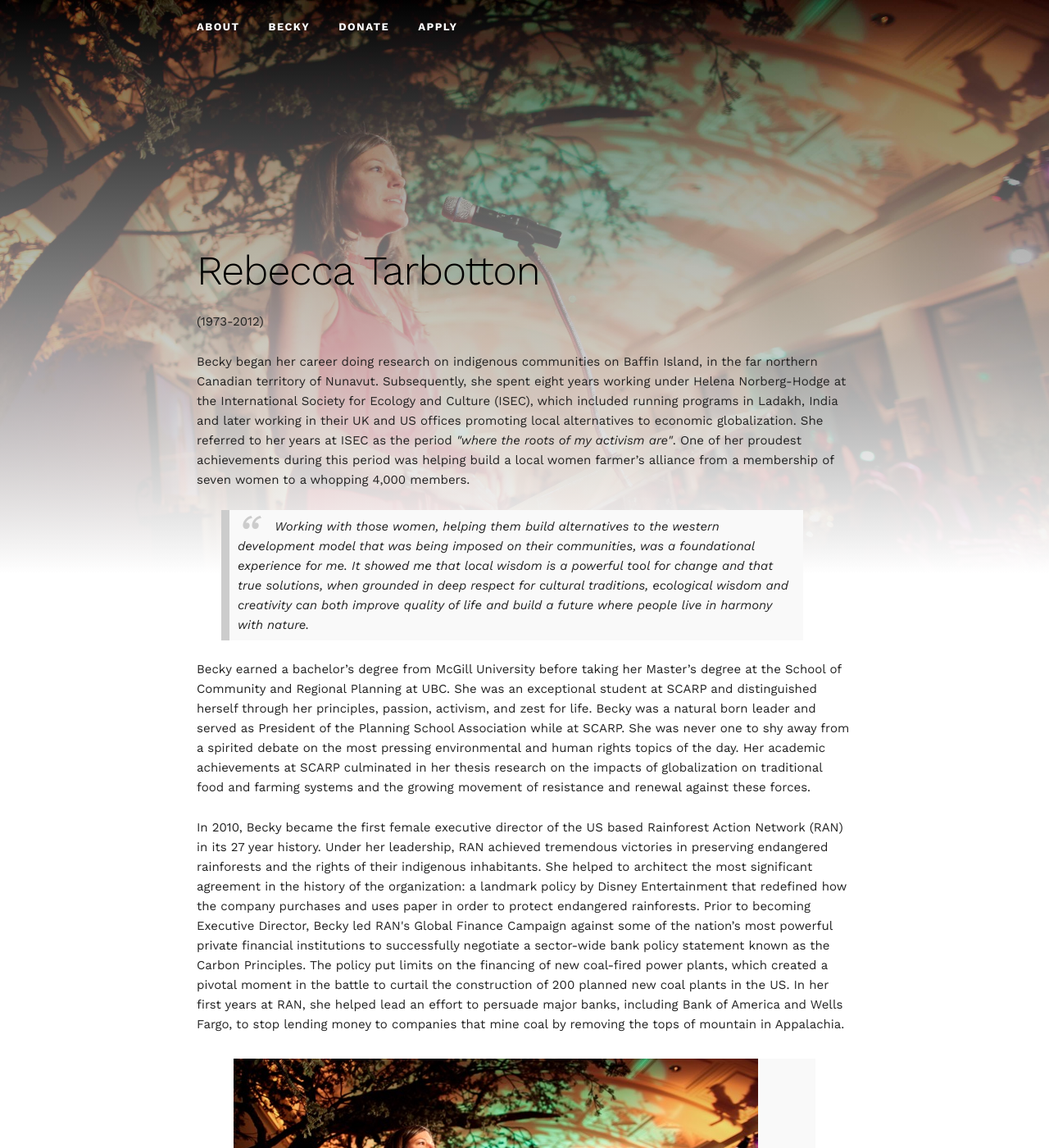
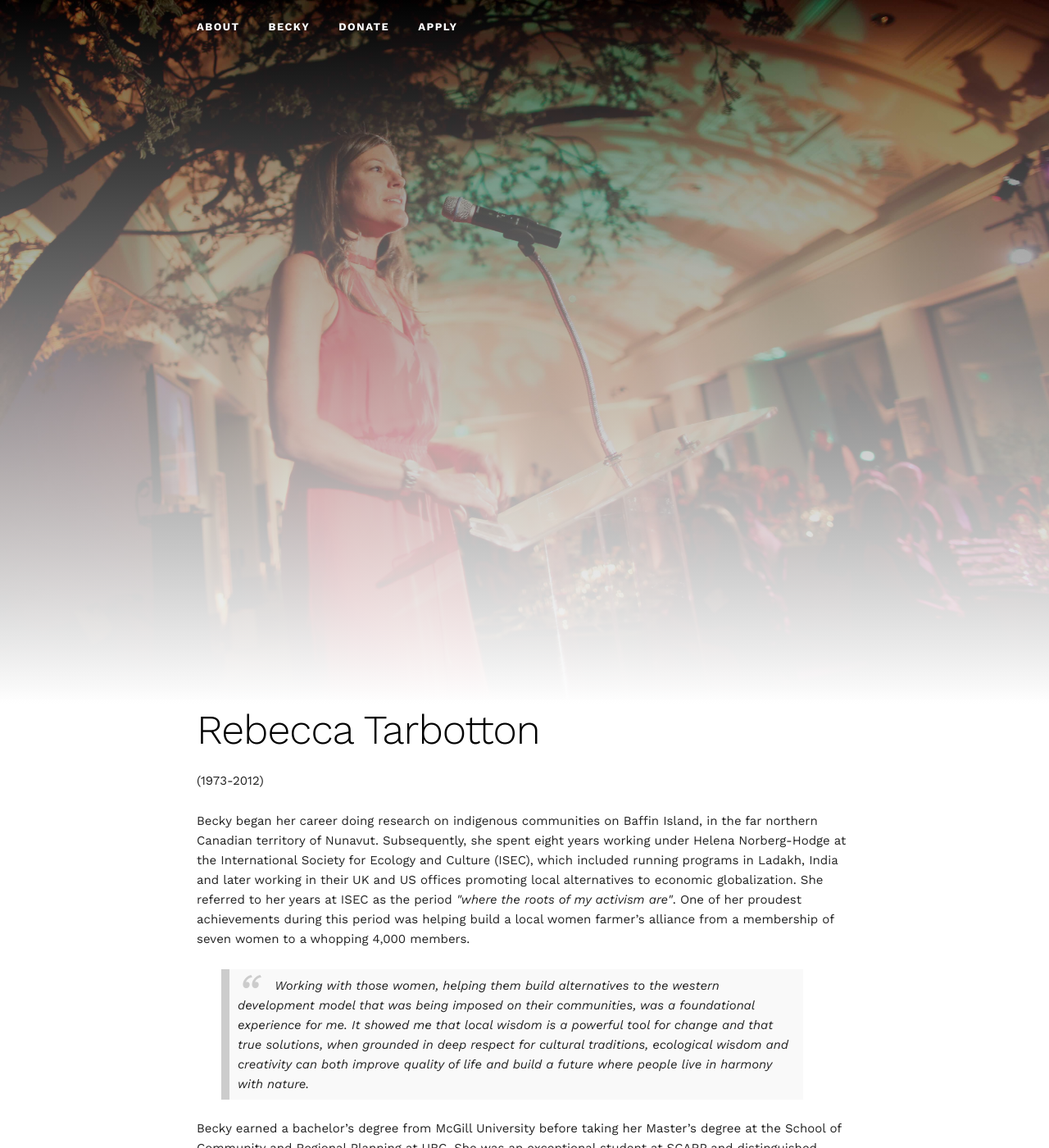
Before and after one commit to tsunamiCam/cameron-personal, a Jekyll site: the page built from becky/index.html, in a window 1280 px wide and 1400 px high. Shown: the whole window at 82% size. Built offline with Jekyll 4.4.1, drawn with Linux system fonts in a browser that asks for light colours; nearby versions of some CDN libraries.

Commit message:
Updated becky/scholarship page header so that flickity and youtube work properly. For some reason when the background height is specified youtube and flickity do not function corectly.  I fixed this by using an inline image in place of a background image for the header of the page

```diff
--- a/_layouts/default.html
+++ b/_layouts/default.html
@@ -6,9 +6,18 @@
 
   <body class="skin-default">
 
+
+
     <div class="page-content">
 
-      {% include navbar.html %}
+
+      <div class="pickgradient">
+
+       {% include navbar.html %}
+        <img src="../images/revel-20-fullsize.jpg" id="bg" alt=""/>
+      </div>
+
+
 
       <div class="container">
         <div class="twelve columns">
--- a/becky/index.html
+++ b/becky/index.html
@@ -1,6 +1,8 @@
 ---
 layout: default
 ---
+
+
 
 
   <!-- About Becky
@@ -25,8 +27,9 @@ layout: default
 <p> In 2010, Becky became the first female executive director of the US based Rainforest Action Network (RAN) in its 27 year history. Under her leadership, RAN achieved tremendous victories in preserving endangered rainforests and the rights of their indigenous inhabitants. She helped to architect the most significant agreement in the history of the organization: a landmark policy by Disney Entertainment that redefined how the company purchases and uses paper in order to protect endangered rainforests. Prior to becoming Executive Director, Becky led RAN's Global Finance Campaign against some of the nation’s most powerful private financial institutions to successfully negotiate a sector-wide bank policy statement known as the Carbon Principles. The policy put limits on the financing of new coal-fired power plants, which created a pivotal moment in the battle to curtail the construction of 200 planned new coal plants in the US. In her first years at RAN, she helped lead an effort to persuade major banks, including Bank of America and Wells Fargo, to stop lending money to companies that mine coal by removing the tops of mountain in Appalachia. </p>
 
 <figure>
-<div class="gallery js-flickity" data-flickity-options='{ "cellAlign": "left", "contain": true }'>
 
+<!--div class="gallery js-flickity" data-flickity-options='{ "cellAlign": "left", "contain": true }'-->
+<div class="main-gallery">
   <div class="gallery-cell"><img src="../images/becky/Becky-RAN-3.jpg" /></div>
 <div class="gallery-cell"><img src="../images/becky/Becky-RAN-1.jpg" /></div>
   <div class="gallery-cell"><img src="../images/becky/Becky-RAN-2.jpg" /></div>
--- a/css/custom_CJT.css
+++ b/css/custom_CJT.css
@@ -421,7 +421,7 @@ footer p {
 
 
 
-
+/*
 .page-content  {
     background: linear-gradient(
             rgba(0, 0, 0, 0.5),
@@ -430,11 +430,11 @@ footer p {
     background-size: cover;
     background-attachment: scroll;
     height: 50vh;
-}
+}*/
 
 .page-content h1 {
     color: #000;
-    padding-top: 6em;
+    padding-top: 0em
     /*margin-bottom: 0em;*/
 }
 
@@ -445,3 +445,24 @@ footer p {
     line-height: 1.5;
     margin-bottom: 1.2em;
 }*/
+
+
+
+.pickgradient{
+  position:relative;
+  display:inline-block;
+}
+.pickgradient:after {
+  content:'';
+  position:absolute;
+  left:0; top:0;
+  width:100%; height:100%;
+  display:inline-block;
+    background: linear-gradient(
+            rgba(0, 0, 0, 0.5),
+            rgba(255, 255, 255, 1))}
+
+img.bg{
+
+  display:block;
+}
--- a/css/skin-default.css
+++ b/css/skin-default.css
@@ -9,7 +9,9 @@
     background-attachment: fixed;
 }
 
-.skin-default .navbar
+
+
+.page-content .navbar
 
 {
 
@@ -21,4 +23,5 @@
 
 
 
+
 }
--- a/js/site.js
+++ b/js/site.js
@@ -21,6 +21,12 @@ $(document).ready(function() {
     var height = $window.height()
 
 
+    var headerOffsetStart = 0;
+    if($('.page-content h1').offset() != null) {
+        var headerOffsetStart = $('.page-content h1').offset().top + parseInt($('.page-content h1').css('padding-top').replace("px", ""));
+    }
+
+
 
   function init() {
     onScroll();
@@ -31,6 +37,13 @@ $(document).ready(function() {
 
     //Hard code the relative background size
     $( ".landing" ).css( "height",  $( ".landing" ).height());
+
+
+    $('.main-gallery').flickity({
+      // options
+      cellAlign: 'left',
+          contain: true
+    });
 
   }
 
@@ -81,12 +94,25 @@ $(document).ready(function() {
 
   function onScroll() {
 
+
     if(navOffsetTop <= $window.scrollTop() && !$body.hasClass('has-docked-nav')) {
       $body.addClass('has-docked-nav')
     }
     if(navOffsetTop > $window.scrollTop() && $body.hasClass('has-docked-nav')) {
       $body.removeClass('has-docked-nav')
     }
+
+
+    if($('.page-content h1').offset() != null) {
+
+
+      if ($window.scrollTop() <= headerOffsetStart) {
+          opac =  0.5 * $window.scrollTop()/headerOffsetStart;
+      }
+
+      $( ".page-content .navbar" ).css({'background': 'linear-gradient(rgba(0,0,0,' + opac + '),rgba(0,0,0,' + opac + '))'});
+    }
+
   }
 
 
```
Also changed, not shown: 2 other files.
